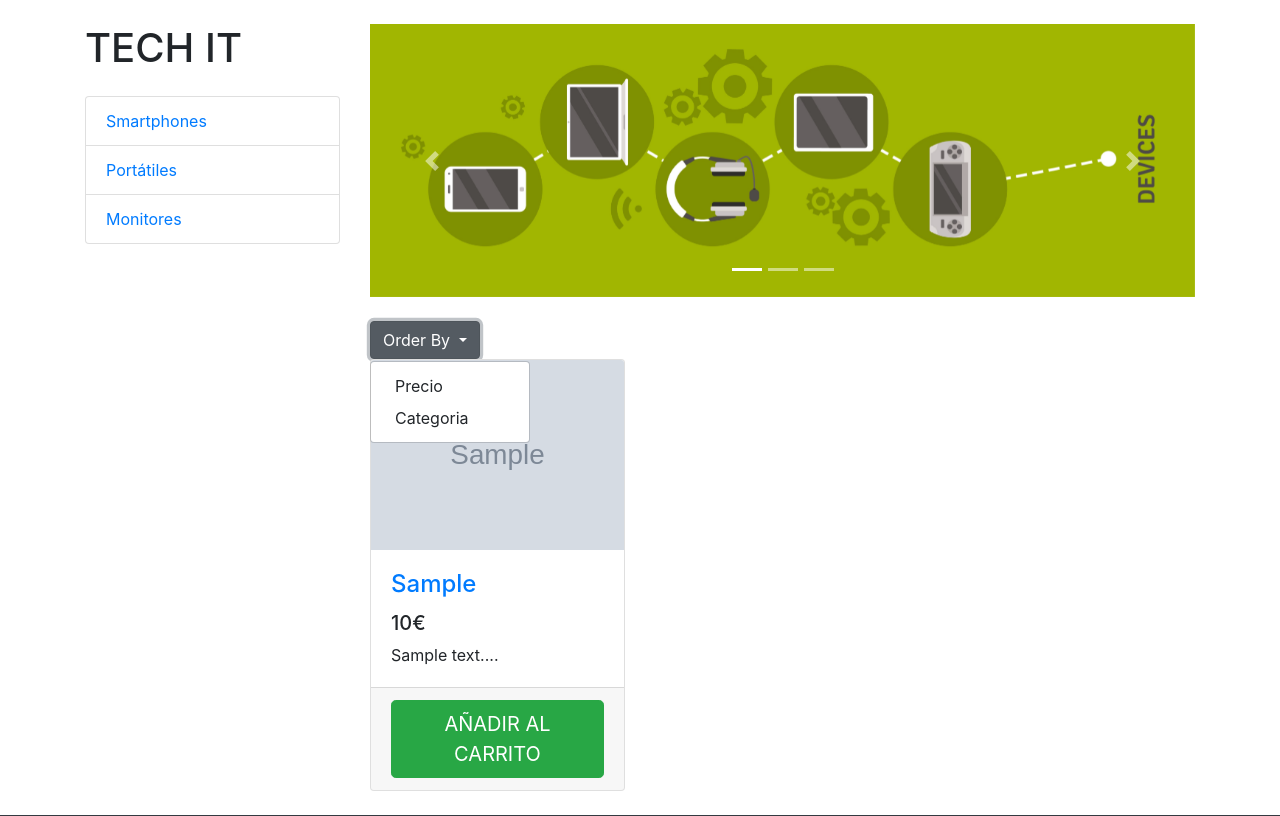
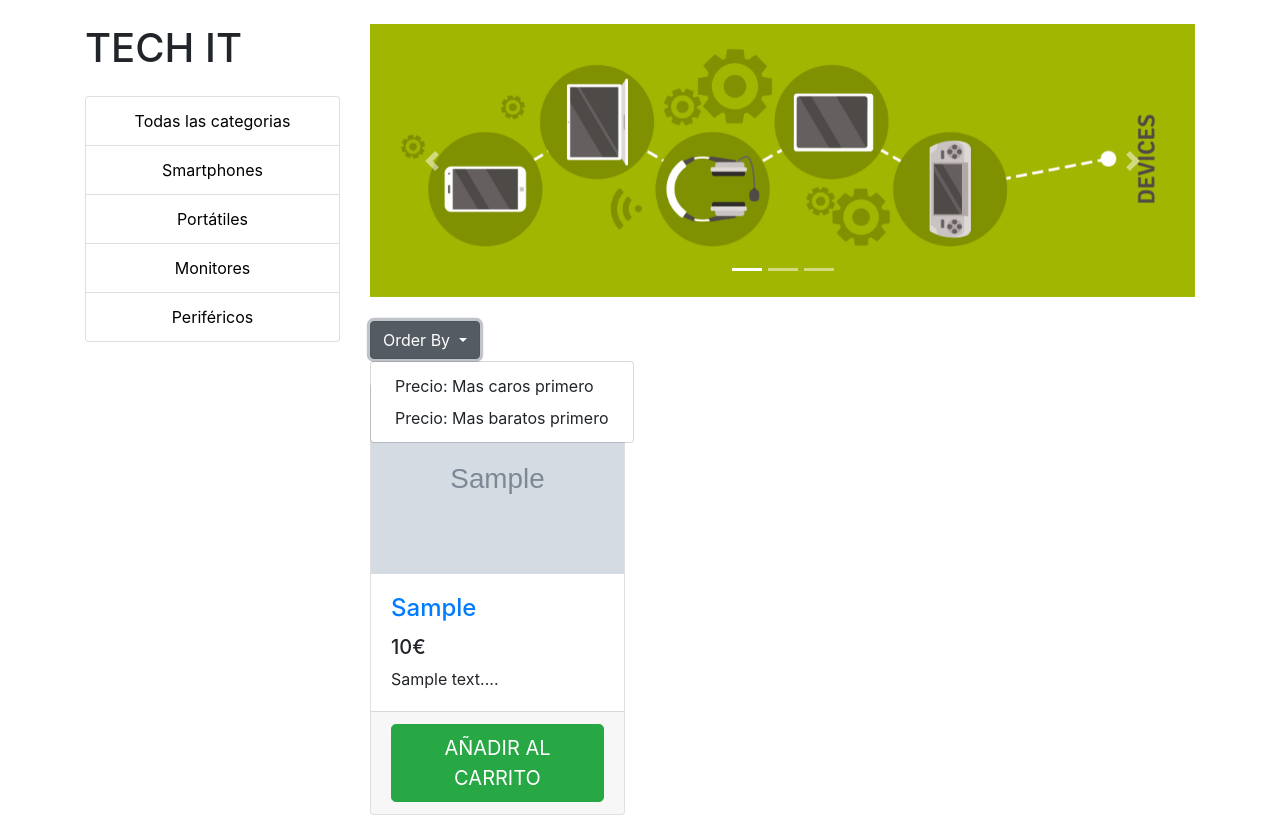
Before and after one commit to quimmp26/admin-datos-web, a PHP site: page /catalogo.php in a window 1280 px wide, after a click on "Order By". Shown: the part 56-872 px from the top of the page. Run offline with PHP 8.4, Linux system fonts and the light colour scheme; tables that the repository leaves empty or names only in its code hold one stand-in row (values such as "Sample post"); grey boxes marked "Sample" are stand-in pictures.

Commit message:
filtratge

```diff
--- a/catalogo.php
+++ b/catalogo.php
@@ -2,7 +2,6 @@
 
     require_once("conexionbd.php");
     $filtrar = false;
-    $opcion = "Order By";
 
 ?>
 
@@ -64,11 +63,15 @@
       <div class="col-lg-3">
 
         <h1 class="my-4">TECH IT</h1>
-        <div class="list-group">
-          <a href="#" class="list-group-item">Smartphones</a>
-          <a href="#" class="list-group-item">Portátiles</a>
-          <a href="#" class="list-group-item">Monitores</a>
-        </div>
+        <form method="POST">
+          <div class="list-group">
+            <button type="submit" class="list-group-item" name="all">Todas las categorias</button>
+            <button type="submit" class="list-group-item" name="smartphones">Smartphones</button>
+            <button type="submit" class="list-group-item" name="portatiles">Portátiles</button>
+            <button type="submit" class="list-group-item" name="monitores">Monitores</button>
+            <button type="submit" class="list-group-item" name="perifericos">Periféricos</button>
+          </div>
+        </form>
 
       </div>
       <!-- /.col-lg-3 -->
@@ -109,32 +112,64 @@
         <form method="post">
           <div class="dropdown ">
             <button class="btn btn-secondary dropdown-toggle" type="button" id="dropdownMenuButton" data-toggle="dropdown" aria-haspopup="true" aria-expanded="false">
-              <?php echo $opcion ?>
+              Order By
             </button>
+
               <div class="dropdown-menu" aria-labelledby="dropdownMenuButton">
 
-                  <input type="submit" name="precio" value="Precio" class="dropdown-item"/>
-                  <input type="submit" name="categoria" value="Categoria" class="dropdown-item"/>
+                  <input type="submit" name="precio+" value="Precio: Mas caros primero" class="dropdown-item"/>
+                  <input type="submit" name="precio-" value="Precio: Mas baratos primero" class="dropdown-item"/>
 
               </div>
           </div>
         </form>
+        <br>
 
 
         <div class="row">
 
             <?php
 
-              if(isset($_POST['precio'])) {
+              if(isset($_POST['all'])){
+                $filtrar = false;
+              }
+
+              if(isset($_POST['smartphones'])){
                 $filtrar = true;
-                $opcion = "Precio";
+                $cat = "Smartphones";
+                $sql_select = "SELECT idProducto, producto, CONCAT(SUBSTR(descripcion, 1, 65), '...') as descripcion, precio, stock, imagen, categoria FROM productos WHERE categoria = '".$cat."'";
+                $result=mysqli_query($con,$sql_select);
+              }
+
+              if(isset($_POST['portatiles'])){
+                $filtrar = true;
+                $cat = "Portatiles";
+                $sql_select = "SELECT idProducto, producto, CONCAT(SUBSTR(descripcion, 1, 65), '...') as descripcion, precio, stock, imagen, categoria FROM productos WHERE categoria = '".$cat."'";
+                $result=mysqli_query($con,$sql_select);
+              }
+
+              if(isset($_POST['monitores'])){
+                $filtrar = true;
+                $cat = "Monitores";
+                $sql_select = "SELECT idProducto, producto, CONCAT(SUBSTR(descripcion, 1, 65), '...') as descripcion, precio, stock, imagen, categoria FROM productos WHERE categoria = '".$cat."'";
+                $result=mysqli_query($con,$sql_select);
+              }
+
+              if(isset($_POST['perifericos'])){
+                $filtrar = true;
+                $cat = "Perifericos";
+                $sql_select = "SELECT idProducto, producto, CONCAT(SUBSTR(descripcion, 1, 65), '...') as descripcion, precio, stock, imagen, categoria FROM productos WHERE categoria = '".$cat."'";
+                $result=mysqli_query($con,$sql_select);
+              }
+
+              if(isset($_POST['precio-'])) {
+                $filtrar = true;
                 $sql_select = "SELECT idProducto, producto, CONCAT(SUBSTR(descripcion, 1, 65), '...') as descripcion, precio, stock, imagen, categoria FROM productos ORDER BY precio";
                 $result=mysqli_query($con,$sql_select);
               }
-              if(isset($_POST['categoria'])) {
+              if(isset($_POST['precio+'])) {
                 $filtrar = true;
-                $opcion = "Categoria";
-                $sql_select = "SELECT idProducto, producto, CONCAT(SUBSTR(descripcion, 1, 65), '...') as descripcion, precio, stock, imagen, categoria FROM productos ORDER BY categoria";
+                $sql_select = "SELECT idProducto, producto, CONCAT(SUBSTR(descripcion, 1, 65), '...') as descripcion, precio, stock, imagen, categoria FROM productos ORDER BY precio DESC";
                 $result=mysqli_query($con,$sql_select);
               }
 
--- a/conexionbd.php
+++ b/conexionbd.php
@@ -3,7 +3,7 @@
 //Parametros de conexión
 $servidor="localhost";
 $usuario="root";
-$contraseña="";
+$contraseña="usbw";
 $bd="tienda_bd";
 
 $con = mysqli_connect($servidor, $usuario, $contraseña, $bd) or die(mysql_error());
```
Also changed, not shown: img/productos/5.jpg (added).
